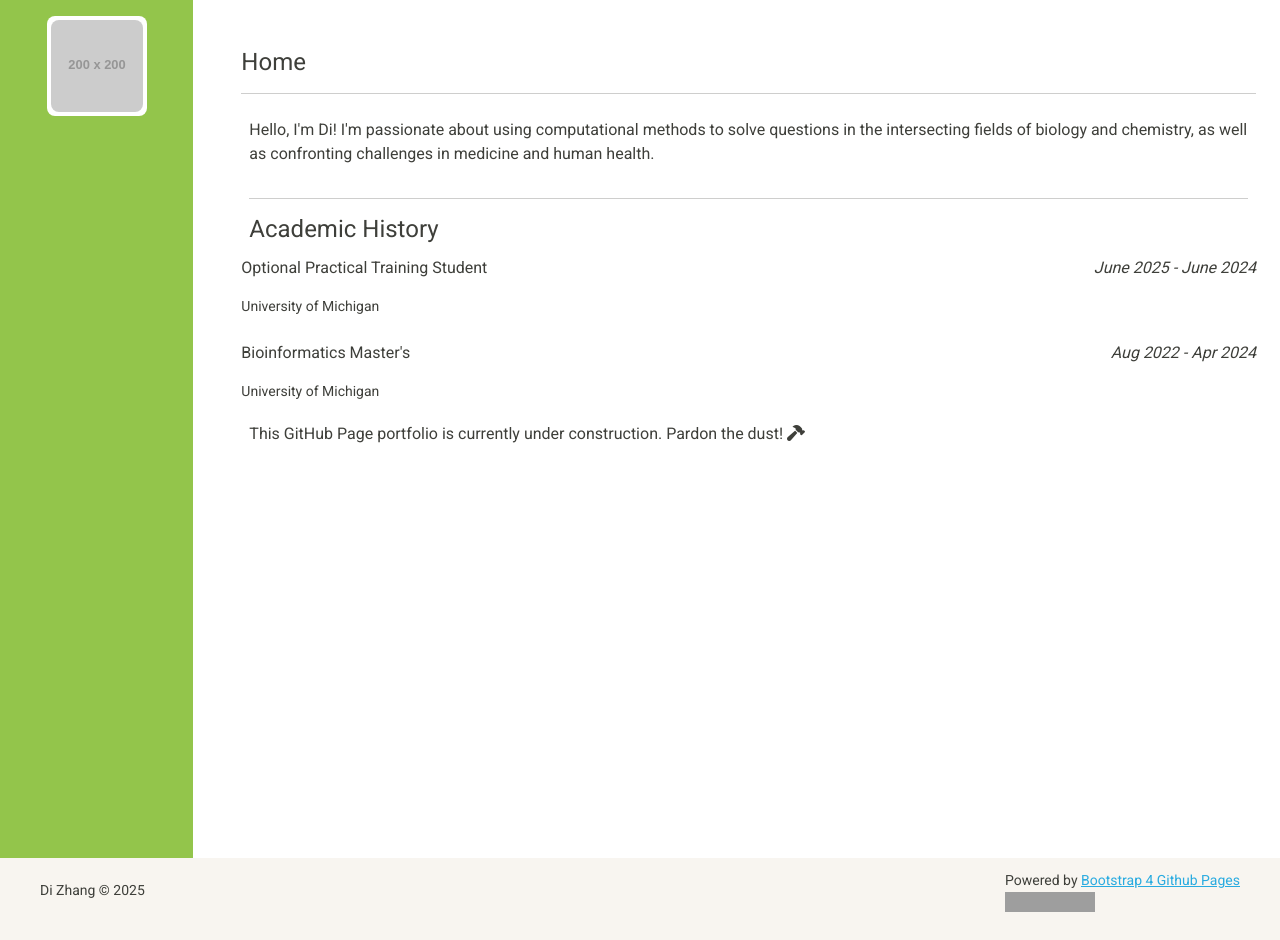
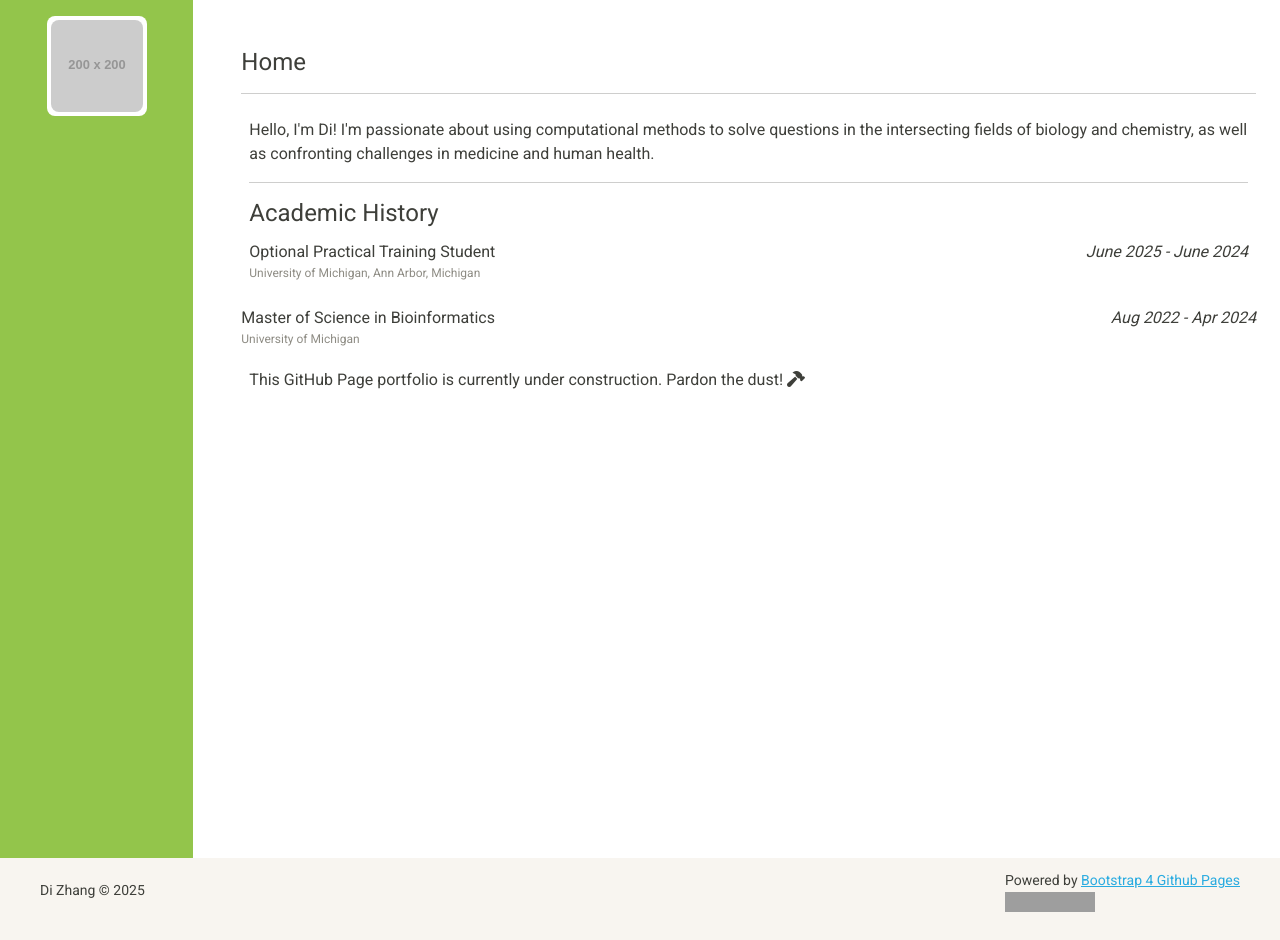
Before and after one commit to zhangdi33/zhangdi33.github.io, a Jekyll site: the page built from index.html, in a window 1280 px wide. Built offline with Jekyll 4.4.1, drawn with Linux system fonts in a browser that asks for light colours; grey boxes are pictures that could not be loaded.

Commit message:
Update index.html

```diff
--- a/index.html
+++ b/index.html
@@ -13,23 +13,23 @@ title: Home
     <hr>
     <div class="card border-0 p-2" style="min-height:calc(100vh - 200px);">
       <p>Hello, I'm Di! I'm passionate about using computational methods to solve questions in the intersecting fields of biology and chemistry, as well as confronting challenges in medicine and human health.</p>
-      <hr>
+      <hr class="mt-0">
       <h4>Academic History</h4>
-      <div class="row">
-        <div class="col p-1">
-          <p>Optional Practical Training Student</p>
-          <p class="small">University of Michigan</p>
+      <div class="row px-2">
+        <div class="col-lg col-12 p-1">
+          <p class="mb-0">Optional Practical Training Student</p>
+          <p class="text-secondary" style="font-size:75%;">University of Michigan, Ann Arbor, Michigan</p>
         </div>
-        <div class="col-auto p-1">
+        <div class="col-lg-auto col-12 p-1">
           <p><i>June 2025 - June 2024</i></p>
         </div>
       </div>
       <div class="row">
-        <div class="col p-1">
-          <p>Bioinformatics Master's</p>
-          <p class="small">University of Michigan</p>
+        <div class="col-lg col-12 p-1">
+          <p class="mb-0">Master of Science in Bioinformatics</p>
+          <p class="text-secondary" style="font-size:75%;">University of Michigan</p>
         </div>
-        <div class="col-auto p-1">
+        <div class="col-lg-auto col-12 p-1">
           <p><i>Aug 2022 - Apr 2024</i></p>
         </div>
       </div>
```
